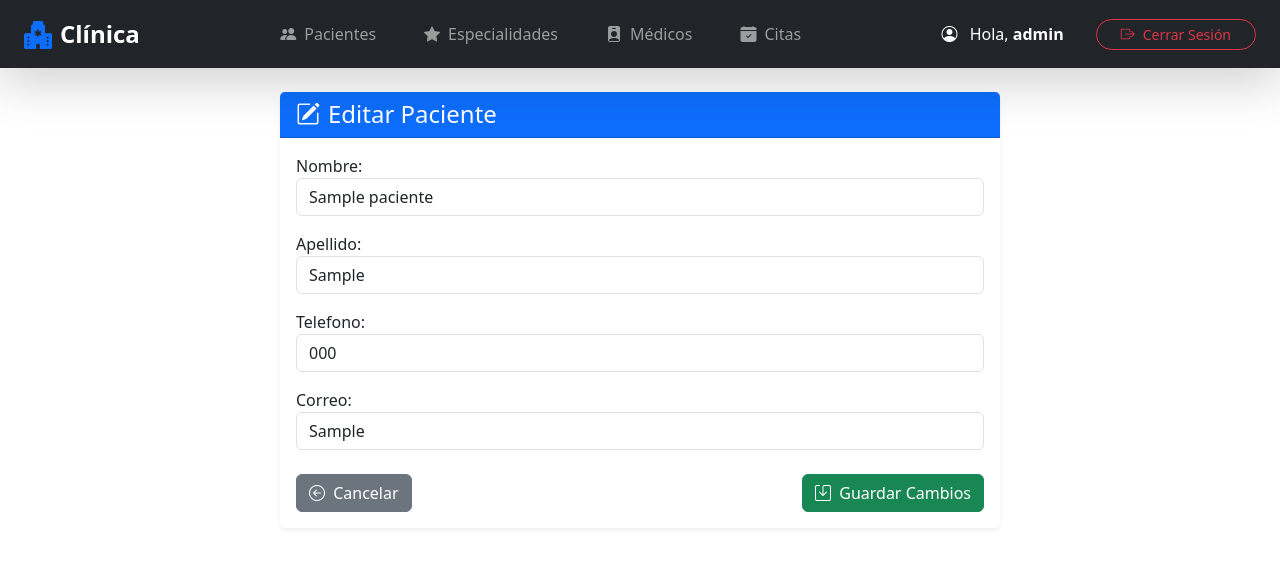
After one commit to Adrian-Cardoza/ProyectoFinal_Equipo3, a Django app: page /citas/pacientes/1/editar/ in a window 1280 px wide. The commit adds this page. Shown: the top 568 px of the page. Run offline with Django 5.2, Linux system fonts and the light colour scheme; a user stored in the database is signed in; tables that the repository leaves empty hold one stand-in row (values such as "Sample post"); some libraries are stand-ins or nearby versions.

Commit message:
edicion y eliminacion de pacientes

```diff
--- /dev/null
+++ b/clinica/citas/templates/pacientes/paciente-update.html
@@ -0,0 +1,30 @@
+{% extends "core/base.html" %}
+{% block titulo %}Editar Paciente{% endblock %}
+
+{% block contenido %}
+<div class="container py-4">
+    <div class="row justify-content-center">
+        <div class="col-md-8">
+            <div class="card shadow-sm border-0">
+                <div class="card-header bg-primary text-white">
+                    <h4 class="mb-0"><i class="bi bi-pencil-square me-2"></i>Editar Paciente</h4>
+                </div>
+                <div class="card-body">
+                    <form method="post">
+                        {% csrf_token %}
+                        {{ form.as_p }}
+                        <div class="d-flex justify-content-between mt-4">
+                            <a href="{% url 'citas:paciente-list' %}" class="btn btn-secondary">
+                                <i class="bi bi-arrow-left-circle me-1"></i> Cancelar
+                            </a>
+                            <button type="submit" class="btn btn-success">
+                                <i class="bi bi-save me-1"></i> Guardar Cambios
+                            </button>
+                        </div>
+                    </form>
+                </div>
+            </div>
+        </div>
+    </div>
+</div>
+{% endblock %}
--- a/clinica/citas/urls.py
+++ b/clinica/citas/urls.py
@@ -4,6 +4,8 @@ from .views import (
     # Vistas de Paciente
     PacienteListView,
     PacienteCreateView,
+    PacienteUpdateView,
+    PacienteDeleteView,
     # Vistas de Especialidad
     EspecialidadListView,
     EspecialidadCreateView,
@@ -24,6 +26,9 @@ urlpatterns = [
     # pacientes
     path('pacientes/', PacienteListView.as_view(), name="paciente-list"),
     path('pacientes/nuevo', PacienteCreateView.as_view(), name="paciente-create"),
+    path("pacientes/<int:pk>/editar/", PacienteUpdateView.as_view(), name="paciente-update"),
+    path("pacientes/<int:pk>/eliminar/", PacienteDeleteView.as_view(), name="paciente-delete"),
+
     # especialidades
     path('especialidades/', EspecialidadListView.as_view(),
          name="especialidad-list"),
--- a/clinica/citas/views.py
+++ b/clinica/citas/views.py
@@ -1,6 +1,6 @@
 from django.shortcuts import render
 from django.contrib.auth.mixins import LoginRequiredMixin, UserPassesTestMixin
-from django.views.generic import ListView, CreateView, UpdateView
+from django.views.generic import ListView, CreateView, UpdateView, DeleteView
 from .models import Paciente, Medico, Cita, Especialidad
 # importar reverse_lazy para redirecciones
 from django.urls import reverse_lazy
@@ -59,6 +59,22 @@ class PacienteCreateView(LoginRequiredMixin, RoleRequiredMixin, CreateView):
     success_url = reverse_lazy("citas:paciente-list")
     allowed_roles = ['Admin', 'Recepcionista']
 
+# vista generica para actualizar Pacientes
+class PacienteUpdateView(LoginRequiredMixin, RoleRequiredMixin, UpdateView):
+    model = Paciente
+    form_class = PacienteForm
+    template_name = "pacientes/paciente-update.html"
+    success_url = reverse_lazy("citas:paciente-list")
+    allowed_roles = ['Admin', 'Recepcionista']
+
+
+# vista generica para eliminar Pacientes
+class PacienteDeleteView(LoginRequiredMixin, RoleRequiredMixin, DeleteView):
+    model = Paciente
+    template_name = "pacientes/paciente-delete.html"
+    success_url = reverse_lazy("citas:paciente-list")
+    allowed_roles = ['Admin', 'Recepcionista']
+
 
 # vista generica para Medicos
 class MedicoListView(LoginRequiredMixin, RoleRequiredMixin, ListView):
```
Also changed, not shown: clinica/citas/templates/pacientes/paciente-delete.html (added, +28 -0 lines), clinica/citas/templates/pacientes/paciente-list.html (+15 -10 lines).
